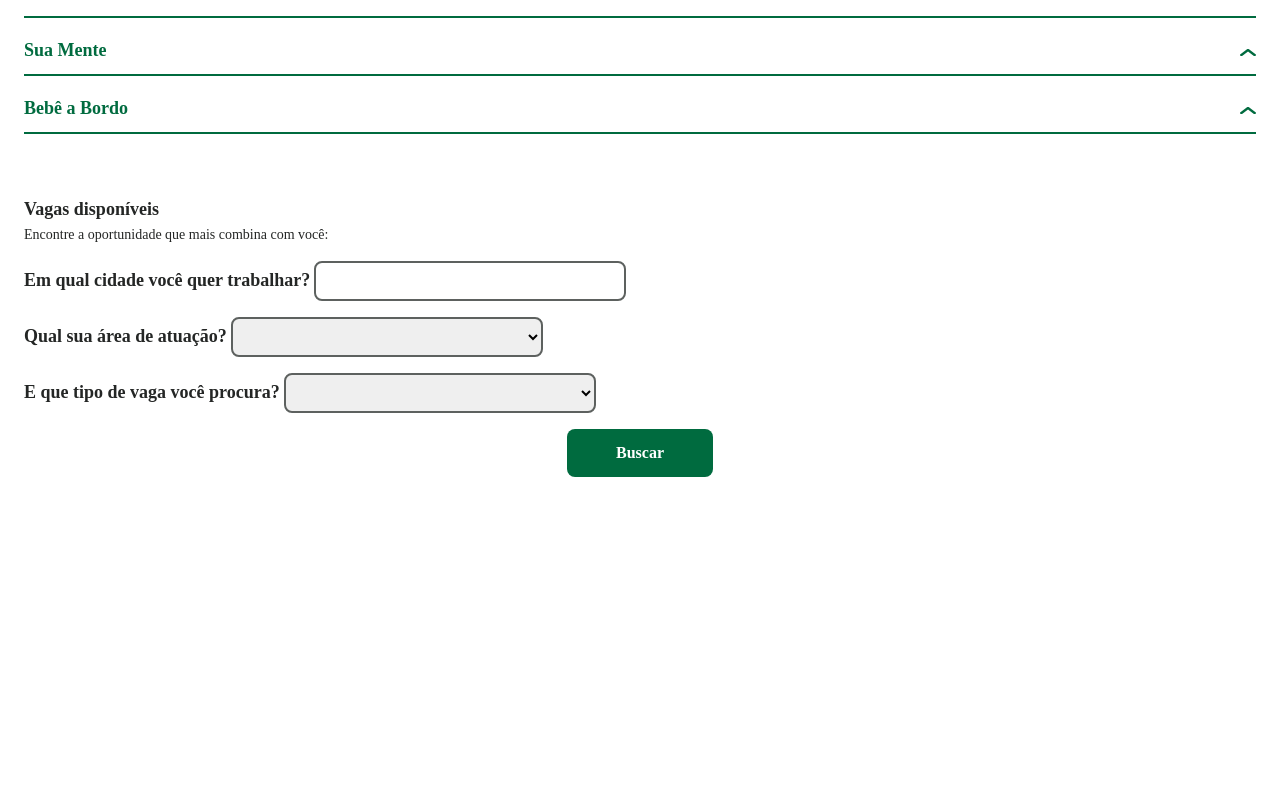
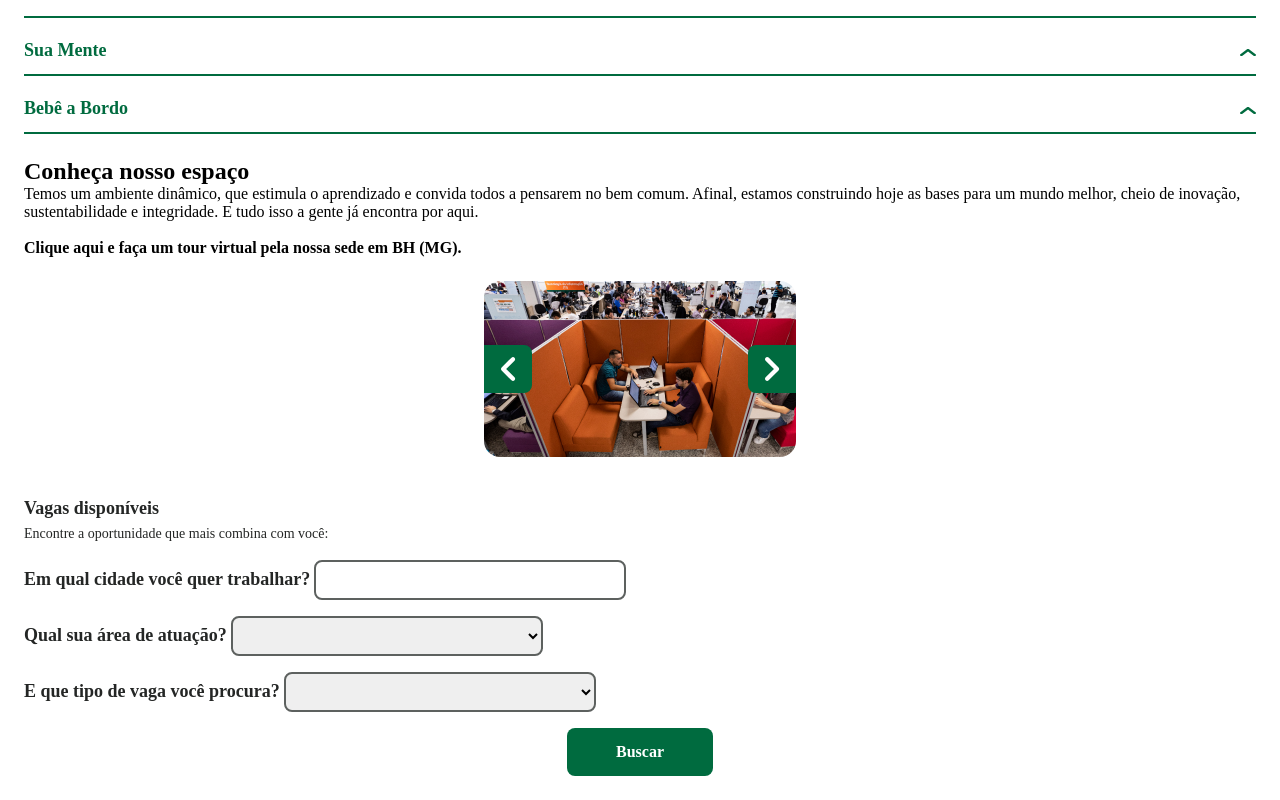
Before and after one commit to leoalves-15/TestePenseOpen, a website: page index.html in a window 1280 px wide. Shown: the part 876-1676 px from the top of the page. Before the commit the page ends 1377 px from the top, so only its background shows below. Drawn offline with Linux system fonts and the light colour scheme.

Commit message:
feature: component our space

```diff
--- a/Assets/Src/Scripts/index.js
+++ b/Assets/Src/Scripts/index.js
@@ -0,0 +1,6 @@
+function next(id, width){
+    document.getElementById(id).scrollLeft += width;
+}
+function back(id, width){
+    document.getElementById(id).scrollLeft -= width;
+}
--- a/Assets/Src/Styles/index.scss
+++ b/Assets/Src/Styles/index.scss
@@ -19,13 +19,13 @@ $black-text : #242625;
     line-height: 21px;
     color: $black-text;
 }
-@mixin buttons {
+@mixin buttons($radius) {
     font-family: Averta Std;
     padding: 0px 16px;
     width: 146px;
     height: 48px;
     background: $second-green;
-    border-radius: 8px;
+    border-radius: $radius ;
     border: none;
     font-weight: bold;
     font-size: 16px;
@@ -41,6 +41,7 @@ $black-text : #242625;
     height: 40px;
 }
 *{
+    scroll-behavior: smooth;
     padding: 0;
     margin: 0;
 }
@@ -68,7 +69,8 @@ $black-text : #242625;
         width: 100%;
         height: 256px;
         background-repeat: no-repeat;
-        background-size: contain;
+        background-position-y: center;
+        background-size: cover;
         background-image: url("../Images/BannerMobile.png");
         border-radius: 0 0 0 24px;
     }
@@ -89,6 +91,9 @@ $black-text : #242625;
 }
 .Container-contents{
     margin: 24px;
+    display: flex;
+    flex-direction: column;
+    align-content: center;
 }
 .Container-explore-opportunities{
 
@@ -112,42 +117,11 @@ $black-text : #242625;
     }
     .Container-cta-vacancies{
         button{
-            @include buttons();
+            @include buttons(8px);
         }
     }
 
 }
-.Container-Vacancies{
-    margin-top: 40px;
-    > h2{
-        @include Call-To-Action($black-text, 22px, 700 );
-        margin-bottom: 4px;
-    }
-    > p{
-        @include text();
-        margin-bottom: 16px;
-    }
-    .form{
-        .Form-Row{
-            margin-bottom: 16px;
-            > input, > select{
-                @include inputs();
-            }
-            > label{
-                @include Call-To-Action($black-text, 24px, 700 );
-                margin-bottom: 4px;
-            }
-        }
-    }
-    .Container-Vacancies-CTA{
-        display: flex;
-        justify-content: center;
-        > button{
-            @include buttons();
-        }
-    }
-}
-
 .Container-Accordions{
     margin-top:40px;
     > h2 {
@@ -198,3 +172,83 @@ $black-text : #242625;
          }
     }
 }
+.Container-Space{
+    .Conter-Slider{
+        margin-top: 24px;
+        width: 100%;
+        display: flex;
+        justify-content: center;
+        .Container-Slide{
+            display: flex;
+            position: relative;
+            width: 312px;
+            > button {
+                width: 48px !important;
+                height: 48px !important;
+                position: absolute;
+                background-repeat: no-repeat !important;
+                background-position: center center !important;
+                top: calc(50% - (48px/2));
+                &:first-child{
+                    background-image: url(../Images/left.svg) !important;
+                    @include buttons(0 8px 8px 0);
+                    left: 0;
+                }
+                &:last-child{
+                    background-image: url(../Images/right.svg) !important;
+                    @include buttons(8px 0px 0 8px);
+                    right: 0;
+                }
+            }
+            .Slide{
+                width: 100%;
+                max-width: 100%;
+                display: flex;
+                flex-direction: row;
+                flex-wrap: nowrap;
+                white-space: nowrap;
+                overflow: hidden;
+                scroll-snap-type: x mandatory;
+                .Slide-Item{
+                    background-image: url('../Images/ImagemSlide.png');
+                    scroll-snap-align: start;
+                    border-radius: 16px;
+                    width:312px;
+                    height:176px;
+                    min-height: 176px;
+                    min-width: 312px;
+                }
+            }
+        }
+    }
+}
+.Container-Vacancies{
+    margin-top: 40px;
+    > h2{
+        @include Call-To-Action($black-text, 22px, 700 );
+        margin-bottom: 4px;
+    }
+    > p{
+        @include text();
+        margin-bottom: 16px;
+    }
+    .form{
+        .Form-Row{
+            margin-bottom: 16px;
+            > input, > select{
+                @include inputs();
+            }
+            > label{
+                @include Call-To-Action($black-text, 24px, 700 );
+                margin-bottom: 4px;
+            }
+        }
+    }
+    .Container-Vacancies-CTA{
+        display: flex;
+        justify-content: center;
+        > button{
+            @include buttons(8px);
+        }
+    }
+}
--- a/index.html
+++ b/index.html
@@ -14,7 +14,7 @@
                 <img src="./Assets/Src/Images/Logo.png" alt="">
             </header>
             <div class="Container-Banner">
-                <div class="Banner">teste</div>
+                <div class="Banner"></div>
                 <div class="Text-Banner"> <h1>Trabalhe conosco nessa transformação</h1></div>
             </div>
             <div class="Container-Navigation">
@@ -47,7 +47,9 @@
                             <input type="radio" name="accordion" checked="checked" id="accordion-1" />
                             <label for= "accordion-1">Sua Beleza</label>
                             <div class="accordion-content">
-                                <p>Sabemos que com a rotina agitada nem sempre sobre tempo para se cuidar. Por isso o programa Sua Beleza traz para dentro da MRV um “salão de beleza”, facilitando cuidados de rotina.</p>
+                                <p>Sabemos que com a rotina agitada nem sempre sobre tempo para se
+                                    cuidar. Por isso o programa Sua Beleza traz para dentro da MRV um
+                                    “salão de beleza”, facilitando cuidados de rotina.</p>
                             </div>
                         </div>
                         <div class="Accordion-Item">
@@ -66,7 +68,30 @@
                         </div>
                     </div>
                     <div class="Container-Space">
-
+                        <h2>Conheça nosso espaço</h2>
+                        <p>Temos um ambiente dinâmico, que estimula o aprendizado
+                            e convida todos a pensarem no bem comum. Afinal, estamos
+                            construindo hoje as bases para um mundo melhor, cheio de
+                            inovação, sustentabilidade e integridade. E tudo isso a gente
+                            já encontra por aqui.<br><br><strong> Clique aqui e faça um tour virtual pela
+                            nossa sede em BH (MG).</strong>
+                        </p>
+                        <div class="Conter-Slider">
+                            <div class="Container-Slide">
+                                <button id="prev" onclick="back('Slide', 312)"></button>
+                                <div class="Slide" id="Slide">
+                                    <div class="Slide-Item" style="background-color: aqua;">
+                                    </div>
+                                    <div class="Slide-Item" style="background-color: rgb(16, 19, 19);">
+                                    </div>
+                                    <div class="Slide-Item" style="background-color: rgb(251, 255, 0);">
+                                    </div>
+                                    <div class="Slide-Item" style="background-color: rgb(65, 223, 51);">
+                                    </div>
+                                </div>
+                                <button onclick="next('Slide', 312)"></button>
+                            </div>
+                        </div>
                     </div>
                     <div class="Container-Vacancies">
                         <h2>Vagas disponíveis</h2>
@@ -92,5 +117,6 @@
                 </div>
         </div>
     </div>
+    <script src="./Assets/Src/Scripts/index.js"></script>
 </body>
 </html>
```
Also changed, not shown: Assets/Src/Images/ImagemSlide.png (added), Assets/Src/Images/left.svg (added), Assets/Src/Images/right.svg (added), Assets/Src/Styles/index.css, 1 other file.
